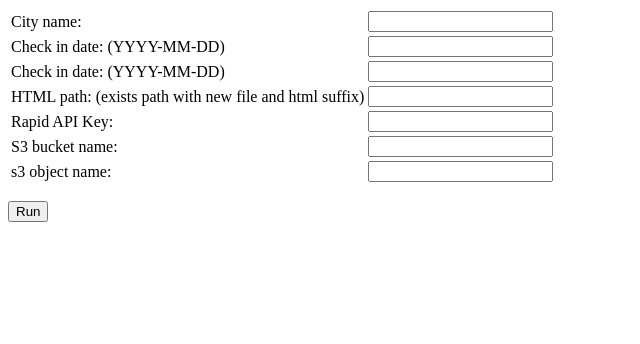
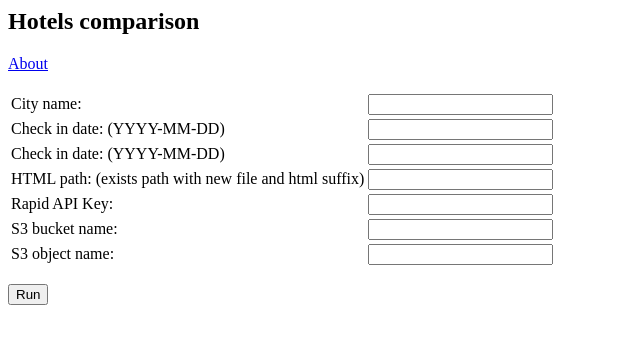
Before and after one commit to roymelinek/Hotels, a Flask app: page / in a window 1280 px wide. Shown: the top 344 px of the page, without its empty margins (0-640 px from the left). Run offline with Flask 2, Linux system fonts and the light colour scheme.

Commit message:
Upgrade UI

```diff
--- a/app.py
+++ b/app.py
@@ -24,5 +24,10 @@ def activate_app():
     )
 
 
+@app.route("/about")
+def about():
+    return render_template("about.html")
+
+
 if __name__ == "__main__":
     app.run(port=8000, debug=True)
--- a/model.py
+++ b/model.py
@@ -21,5 +21,5 @@ class InputForm(Form):
         label='S3 bucket name:',
         validators=[validators.InputRequired()])
     s3_object_name = StringField(
-        label='s3 object name:',
+        label='S3 object name:',
         validators=[validators.InputRequired()])
--- a/templates/view.html
+++ b/templates/view.html
@@ -1,4 +1,9 @@
-<form method=post action="">
+<head>
+    <title>Hotels</title>
+</head>
+<h2>Hotels comparison</h2>
+<a href="{{ url_for('about') }}">About</a>
+<form method=post action=""><br>
 <table>
   {% for field in form %}
     <tr>
```
Also changed, not shown: templates/about.html (added, +14 -0 lines).
